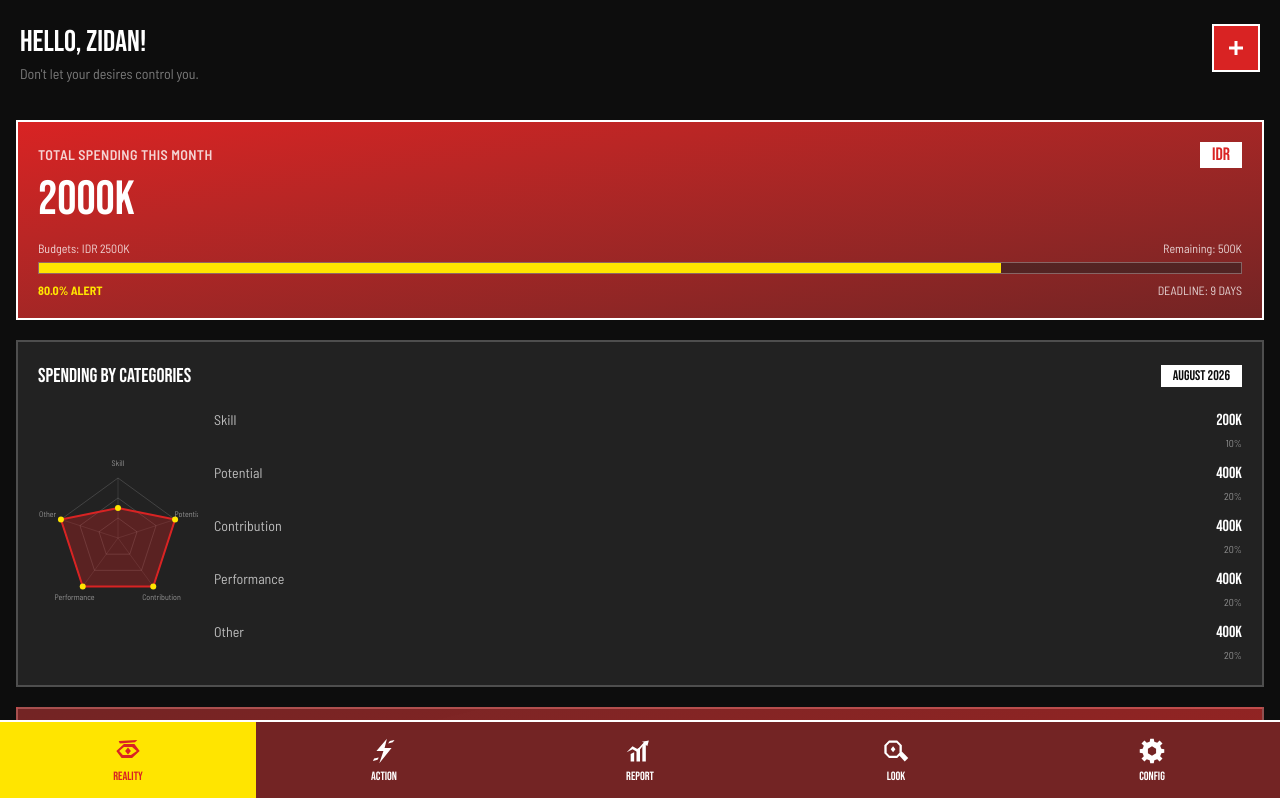
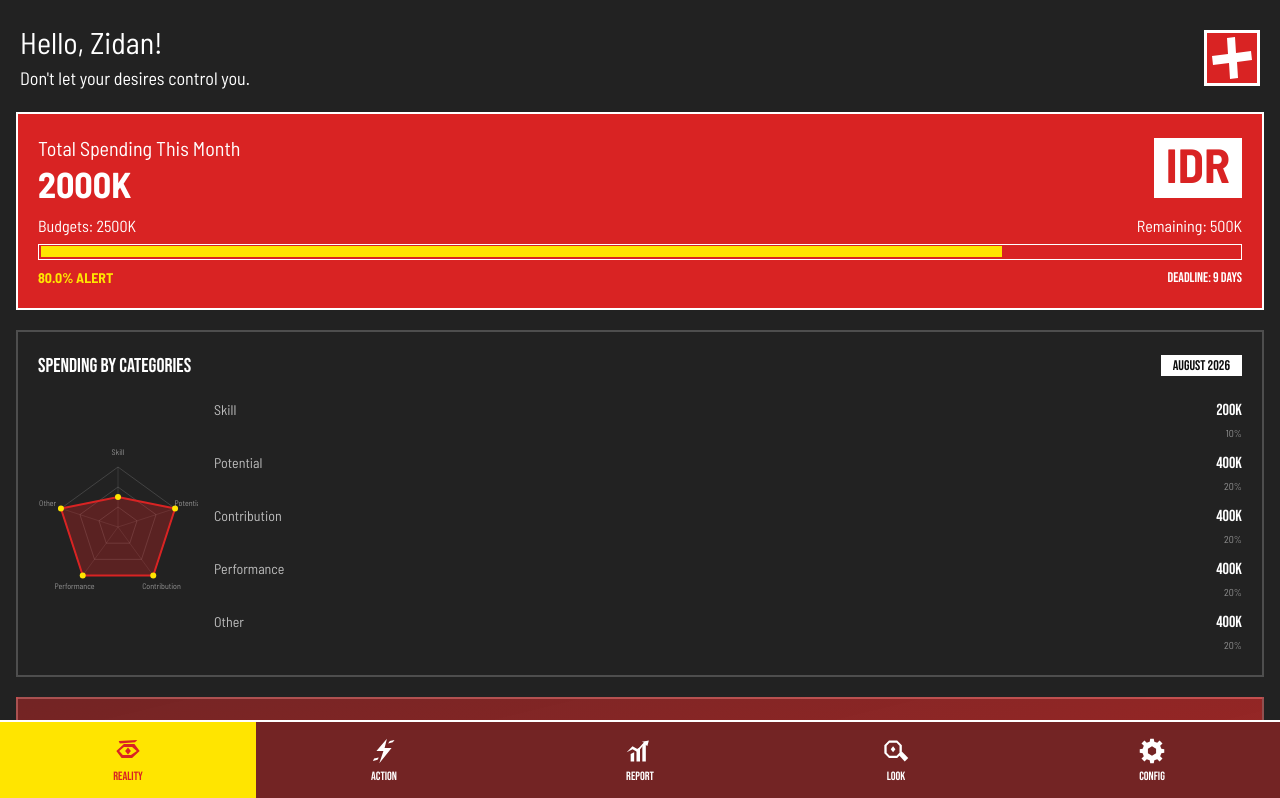
Before and after one commit to Z1danp/expense-tracker, a React (Vite) app in the folder apps/client/: page / in a window 1280 px wide. Shown: the top 798 px of the page. Built offline with nearby package versions, Linux system fonts and the light colour scheme.

Commit message:
style: spendSumCard

```diff
--- /dev/null
+++ b/apps/client/src/assets/AddSvg.tsx
@@ -0,0 +1,86 @@
+import type { SVGProps } from "react";
+
+const AddSvg = (props: SVGProps<SVGSVGElement>) => (
+  <svg
+    width={48}
+    xmlns="http://www.w3.org/2000/svg"
+    height={48}
+    id="screenshot-b6ac8b2d-f38f-566b-80da-233830dc90f7"
+    viewBox="0 0 48 48"
+    xmlnsXlink="http://www.w3.org/1999/xlink"
+    fill="none"
+    {...props}
+  >
+    <g id="shape-b6ac8b2d-f38f-566b-80da-233830dc90f7">
+      <defs>
+        <clipPath
+          id="frame-clip-b6ac8b2d-f38f-566b-80da-233830dc90f7-render-1"
+          className="frame-clip frame-clip-def"
+        >
+          <rect
+            rx={0}
+            ry={0}
+            x={0}
+            y={0}
+            width={48}
+            height={48}
+            transform="matrix(1.000000, 0.000000, 0.000000, 1.000000, 0.000000, 0.000000)"
+          />
+        </clipPath>
+      </defs>
+      <g className="frame-container-wrapper" opacity={1}>
+        <g className="frame-container-blur">
+          <g className="frame-container-shadows">
+            <g
+              clipPath="url(#frame-clip-b6ac8b2d-f38f-566b-80da-233830dc90f7-render-1)"
+              fill="none"
+            >
+              <g
+                className="fills"
+                id="fills-b6ac8b2d-f38f-566b-80da-233830dc90f7"
+              >
+                <rect
+                  width={48}
+                  height={48}
+                  className="frame-background"
+                  x={0}
+                  transform="matrix(1.000000, 0.000000, 0.000000, 1.000000, 0.000000, 0.000000)"
+                  style={{
+                    fill: "rgb(255, 255, 255)",
+                    fillOpacity: 0,
+                  }}
+                  ry={0}
+                  rx={0}
+                  y={0}
+                />
+              </g>
+              <g className="frame-children">
+                <g
+                  id="shape-be83923d-7fd1-52e6-97aa-e9ee7c3afcd3"
+                  style={{
+                    opacity: 1,
+                  }}
+                >
+                  <g
+                    className="fills"
+                    id="fills-be83923d-7fd1-52e6-97aa-e9ee7c3afcd3"
+                  >
+                    <path
+                      d="M19,4L27,3L28,19L43,17L44,26L29,28L30,44L22,45L21,29L5,31L4,22L20,20L19,4Z"
+                      fillRule="nonzero"
+                      style={{
+                        fill: "currentColor",
+                        fillOpacity: 1,
+                      }}
+                    />
+                  </g>
+                </g>
+              </g>
+            </g>
+          </g>
+        </g>
+      </g>
+    </g>
+  </svg>
+);
+export default AddSvg;
--- a/apps/client/src/features/dashboard/components/DashboardHeader.tsx
+++ b/apps/client/src/features/dashboard/components/DashboardHeader.tsx
@@ -1,35 +1,30 @@
+import AddIcon from '../../../assets/AddSvg.tsx';
+
 interface DashboardHeaderProps {
   userName: string;
   quote?: string;
 }
 
-export default function DashboardHeader({ userName, quote }: DashboardHeaderProps) {
+export default function DashboardHeader({
+  userName,
+  quote,
+}: DashboardHeaderProps) {
   return (
-    <header className="flex items-start justify-between px-5 pt-6 pb-4">
+    <header className="flex items-center justify-between px-5 pt-6">
       <div>
-        <h1 className="font-bebas text-white text-3xl leading-tight">
+        <h1 className="font-barlow text-white text-3xl leading-tight">
           Hello, {userName}!
         </h1>
-        <p className="font-barlow text-gray text-sm mt-0.5">
+        <p className="font-barlow text-white text-lg mt-0.5">
           {quote ?? "Don't let your desires control you."}
         </p>
       </div>
 
       <button
-        className="w-12 h-12 bg-red border-2 border-white flex items-center justify-center flex-shrink-0 cursor-pointer hover:bg-white hover:text-red transition-colors group"
+        className="w-14 h-14 bg-red border-3 border-white hover:border-red flex items-center justify-center flex-shrink-0 cursor-pointer hover:bg-white hover:text-red transition-colors group"
         aria-label="Add expense"
       >
-        <svg
-          xmlns="http://www.w3.org/2000/svg"
-          viewBox="0 0 24 24"
-          fill="none"
-          stroke="currentColor"
-          strokeWidth={3}
-          className="w-6 h-6 text-white group-hover:text-red"
-        >
-          <line x1="12" y1="5" x2="12" y2="19" />
-          <line x1="5" y1="12" x2="19" y2="12" />
-        </svg>
+        <AddIcon className="h-12 w-12 text-white hover:text-red" />
       </button>
     </header>
   );
--- a/apps/client/src/features/dashboard/components/SpendingSummaryCard.tsx
+++ b/apps/client/src/features/dashboard/components/SpendingSummaryCard.tsx
@@ -23,42 +23,47 @@ export default function SpendingSummaryCard({
   };
 
   return (
-    <div className="mx-4 bg-gradient-to-br from-red to-dark-maroon border-2 border-white p-5">
+    <div className="mx-4 bg-red border-2 border-white p-5">
       {/* Title row */}
-      <div className="flex items-center justify-between mb-2">
-        <span className="font-barlow text-white/80 text-sm font-semibold uppercase tracking-wide">
-          Total Spending This Month
-        </span>
-        <span className="bg-white text-red font-bebas text-lg px-3 py-0.5 leading-tight">
+      <div className="flex items-center justify-between mb-3 ">
+        <div className="flex flex-col gap-1">
+          <p className="font-barlow text-white text-xl">
+            Total Spending This Month
+          </p>
+          {/* Big number */}
+          <p className="font-barlow uppercase font-bold text-white text-4xl leading-none ">
+            {formatAmount(totalSpending)}
+          </p>
+        </div>
+        <span className="bg-white text-red font-barlow font-bold text-5xl px-3 py-0.5 h-15">
           {currency}
         </span>
       </div>
 
-      {/* Big number */}
-      <p className="font-bebas text-white text-5xl leading-none mb-4">
-        {formatAmount(totalSpending)}
-      </p>
-
       {/* Budget & remaining */}
-      <div className="flex justify-between font-barlow text-xs text-white/80 mb-1.5">
-        <span>Budgets: {currency} {formatAmount(budget)}</span>
+      <div className="flex justify-between font-barlow text-base text-white mb-1.5">
+        <span>
+          Budgets: {formatAmount(budget)}
+        </span>
         <span>Remaining: {formatAmount(remaining)}</span>
       </div>
 
       {/* Progress bar */}
-      <div className="w-full h-3 bg-charcoal-gray/50 border border-white/30 overflow-hidden">
+      <div className="w-full h-4 flex items-center bg-red border border-white overflow-hidden">
         <div
-          className={`h-full transition-all duration-500 ${isHighUsage ? 'bg-acid-yellow' : 'bg-white'}`}
+          className={`h-[80%] m-[1.5px] transition-all duration-500 ${isHighUsage ? 'bg-acid-yellow' : 'bg-white'}`}
           style={{ width: `${usagePercent}%` }}
         />
       </div>
 
       {/* Alert & deadline */}
-      <div className="flex justify-between font-barlow text-xs mt-2">
-        <span className={`font-bold ${isHighUsage ? 'text-acid-yellow' : 'text-white/80'}`}>
+      <div className="flex justify-between font-barlow text-sm mt-2">
+        <span
+          className={`font-bold ${isHighUsage ? 'text-acid-yellow' : 'text-white/80'}`}
+        >
           {usagePercent.toFixed(1)}% ALERT
         </span>
-        <span className="text-white/80 uppercase">
+        <span className="text-white font-bebas">
           Deadline: {deadline} Days
         </span>
       </div>
--- a/apps/client/src/features/dashboard/pages/Dashboard.tsx
+++ b/apps/client/src/features/dashboard/pages/Dashboard.tsx
@@ -23,7 +23,7 @@ const MOCK_TRANSACTIONS = [
 
 export default function Dashboard() {
   return (
-    <div className="min-h-screen bg-black pb-24 flex flex-col gap-5">
+    <div className="min-h-screen bg-charcoal-gray pb-24 flex flex-col gap-5">
       <DashboardHeader userName="Zidan" />
 
       <SpendingSummaryCard
```
